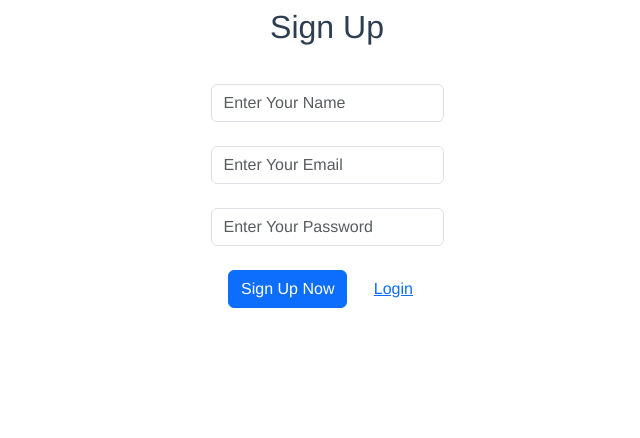
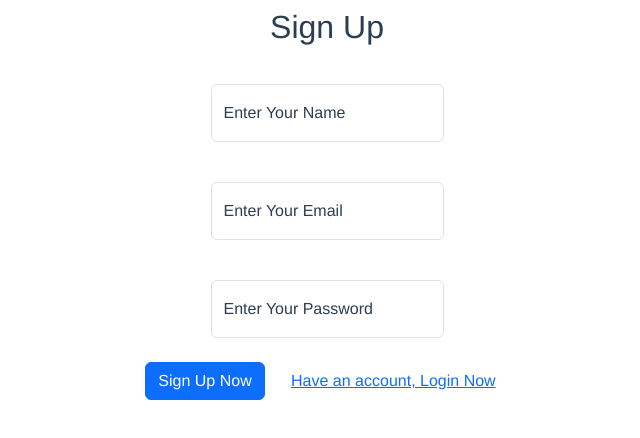
Before and after one commit to NoranLearner/vue_restaurant_system_two, a Vue app: page /sign-up in a window 1280 px wide. Shown: the top 438 px of the page, without its empty margins (313-953 px from the left). Built offline with nearby package versions, Linux system fonts and the light colour scheme.

Commit message:
Create MenuItem Component

```diff
--- a/src/components/login/Login.vue
+++ b/src/components/login/Login.vue
@@ -4,15 +4,26 @@
             <div class="row g-3 align-items-center">
                 <h1 class="text-center pt-2">Login</h1>
                 <div class="col-auto d-block mx-auto">
-                    <input type="email" class="form-control" placeholder="Enter Your Email" v-model="state.email">
-                    <span class="text-danger" v-if="v$.email.$error">{{ v$.email.$errors[0].$message }}</span>
+                    <!-- <input type="email" class="form-control" placeholder="Enter Your Email" v-model="state.email"> -->
+                    <!-- https://getbootstrap.com/docs/5.0/forms/floating-labels/ -->
+                    <div class="form-floating mb-3" :class="{ 'form-group--error': v$.email.$error }">
+                        <input type="email" class="form-control" id="floatingEmail" placeholder="Your Email Is..."
+                            v-model.trim="state.email">
+                        <label for="floatingEmail">Your Email Is...</label>
+                        <span class="text-danger" v-if="v$.email.$error">{{ v$.email.$errors[0].$message }}</span>
+                    </div>
                 </div>
             </div>
             <br />
             <div class="row g-3 align-items-center">
                 <div class="col-auto d-block mx-auto">
-                    <input type="password" class="form-control" placeholder="Enter Your Password" v-model="state.pass">
-                    <span class="text-danger" v-if="v$.pass.$error">{{ v$.pass.$errors[0].$message }}</span>
+                    <!-- <input type="password" class="form-control" placeholder="Enter Your Password" v-model="state.pass"> -->
+                    <div class="form-floating" :class="{ 'form-group--error': v$.pass.$error }">
+                        <input type="password" class="form-control" id="floatingPassword"
+                            placeholder="Your Password Is..." v-model="state.pass">
+                        <label for="floatingPassword">Your Password Is...</label>
+                        <span class="text-danger" v-if="v$.pass.$error">{{ v$.pass.$errors[0].$message }}</span>
+                    </div>
                 </div>
             </div>
             <br />
@@ -20,14 +31,24 @@
                 <div class="col-auto d-block mx-auto">
                     <button type="submit" class="btn btn-primary" @click="LoginNow()"> Login Now </button>
                     &nbsp;
-                    <button type="button" class="btn btn-link" @click="redirectTo({ val: 'signup' })"> SignUp </button>
+                    <button type="button" class="btn btn-link" @click="redirectTo({ val: 'signup' })"> SignUp
+                    </button>
+                </div>
+            </div>
+            <br />
+            <div class="row g-3 align-items-center">
+                <div class="col-auto d-block mx-auto alert alert-success" v-if="successMessage.length > 0">
+                    {{ successMessage }}
+                </div>
+                <div class="col-auto d-block mx-auto alert alert-danger" v-if="errorMessage.length > 0">
+                    {{ errorMessage }}
                 </div>
             </div>
         </form>
-        <br/>
+        <!-- <br />
         <div class="row g-3 align-items-center">
             {{ UserNotFoundError }}
-        </div>
+        </div> -->
     </div>
 </template>
 
@@ -48,26 +69,28 @@ export default {
             pass: "",
         });
         // Validations
-        const rules = computed(()=>{
-            return{
-                email: {required, email},
-                pass: {required, minLength: minLength(10)}
+        const rules = computed(() => {
+            return {
+                email: { required, email },
+                pass: { required, minLength: minLength(10) }
             }
         });
         // Write rules first
         const v$ = useValidate(rules, state);
-        return {state, v$};
+        return { state, v$ };
     },
     mounted() {
         let user = localStorage.getItem("user_info");
         if (user) {
             // Redirect to Home page
-            this.redirectTo({val: 'home'});
+            this.redirectTo({ val: 'home' });
         }
     },
     data() {
         return {
-            UserNotFoundError : '',
+            // UserNotFoundError: '',
+            successMessage: '',
+            errorMessage: '',
         }
     },
     methods: {
@@ -78,16 +101,25 @@ export default {
                 console.log('Form Validated Successfully');
                 let result = await axios.get(`http://localhost:3000/users?email=${this.state.email}&password=${this.state.pass}`);
                 console.log(result);
-                if (result.status==200 && result.data.length>0 ) {
+                if (result.status == 200 && result.data.length > 0) {
                     // Save user data in local storage
                     localStorage.setItem("user_info", JSON.stringify(result.data[0]));
+                    this.errorMessage = '';
+                    this.successMessage = 'Loading....';
                     // Redirect to Home page
-                    this.redirectTo({val: 'home'});
+                    setTimeout(() => {
+                        // redirect to home page
+                        this.redirectTo({ val: 'home' });
+                    }, 2000);
                 } else {
-                    this.UserNotFoundError = 'User Not Found';
+                    // this.UserNotFoundError = 'User Not Found';
+                    this.successMessage = '';
+                    this.errorMessage = 'User is invalid!';
                 }
             } else {
-                console.log('Form Validation Failed');
+                // console.log('Form Validation Failed');
+                this.successMessage = '';
+                this.errorMessage = 'You Must Enter Your Email and Password';
             }
         }
     },
--- a/src/components/signup/SignUp.vue
+++ b/src/components/signup/SignUp.vue
@@ -4,30 +4,56 @@
             <div class="row g-3 align-items-center">
                 <h1 class="text-center pt-2">Sign Up</h1>
                 <div class="col-auto d-block mx-auto">
-                    <input type="text" class="form-control" placeholder="Enter Your Name" v-model="name">
-                    <span class="text-danger" v-if="v$.name.$error">{{ v$.name.$errors[0].$message }}</span>
+                    <!-- <input type="text" class="form-control" placeholder="Enter Your Name" v-model="name"> -->
+                    <div class="form-floating mb-3" :class="{ 'form-group--error': v$.email.$error }">
+                        <input type="text" class="form-control" id="floatingEmail" placeholder="Enter Your Name"
+                            v-model.trim="name">
+                        <label for="floatingEmail">Enter Your Name</label>
+                        <span class="text-danger" v-if="v$.name.$error">{{ v$.name.$errors[0].$message }}</span>
+                    </div>
                 </div>
             </div>
             <br />
             <div class="row g-3 align-items-center">
                 <div class="col-auto d-block mx-auto">
-                    <input type="email" class="form-control" placeholder="Enter Your Email" v-model="email">
-                    <span class="error-feedback" v-if="v$.email.$error">{{ v$.email.$errors[0].$message }}</span>
+                    <!-- <input type="email" class="form-control" placeholder="Enter Your Email" v-model="email"> -->
+                    <div class="form-floating mb-3" :class="{ 'form-group--error': v$.email.$error }">
+                        <input type="email" class="form-control" id="floatingEmail" placeholder="Enter Your Email"
+                            v-model.trim="email">
+                        <label for="floatingEmail">Enter Your Email</label>
+                        <span class="error-feedback" v-if="v$.email.$error">{{ v$.email.$errors[0].$message }}</span>
+                    </div>
                 </div>
             </div>
             <br />
             <div class="row g-3 align-items-center">
                 <div class="col-auto d-block mx-auto">
-                    <input type="password" class="form-control" placeholder="Enter Your Password" v-model="pass">
-                    <span class="error-feedback" v-if="v$.pass.$error">{{ v$.pass.$errors[0].$message }}</span>
+                    <!-- <input type="password" class="form-control" placeholder="Enter Your Password" v-model="pass"> -->
+                    <div class="form-floating" :class="{ 'form-group--error': v$.pass.$error }">
+                        <input type="password" class="form-control" id="floatingPassword"
+                            placeholder="Enter Your Password" v-model.trim="pass">
+                        <label for="floatingPassword">Enter Your Password</label>
+                        <span class="error-feedback" v-if="v$.pass.$error">{{ v$.pass.$errors[0].$message }}</span>
+                    </div>
                 </div>
             </div>
             <br />
             <div class="row g-3 align-items-center">
                 <div class="col-auto d-block mx-auto">
-                    <button type="submit" class="btn btn-primary" @click="SignUpNow()"> Sign Up Now </button>
+                    <!-- <button type="submit" class="btn btn-primary" @click="SignUpNow()"> Sign Up Now </button> -->
+                    <button type="submit" class="btn btn-primary" @click="validateEmail()"> Sign Up Now </button>
                     &nbsp;
-                    <button type="button" class="btn btn-link" @click="redirectTo({ val: 'login' })"> Login </button>
+                    <button type="button" class="btn btn-link" @click="redirectTo({ val: 'login' })"> Have an account,
+                        Login Now </button>
+                </div>
+            </div>
+            <br />
+            <div class="row g-3 align-items-center">
+                <div class="col-auto d-block mx-auto alert alert-success" v-if="successMessage.length > 0">
+                    {{ successMessage }}
+                </div>
+                <div class="col-auto d-block mx-auto alert alert-danger" v-if="errorMessage.length > 0">
+                    {{ errorMessage }}
                 </div>
             </div>
         </form>
@@ -45,7 +71,7 @@ export default {
         let user = localStorage.getItem("user_info");
         if (user) {
             // Redirect to Home page
-            this.redirectTo({val: 'home'});
+            this.redirectTo({ val: 'home' });
         }
     },
     data() {
@@ -54,6 +80,9 @@ export default {
             name: "",
             email: "",
             pass: "",
+            successMessage: "",
+            errorMessage: "",
+            userEmailExists: '',
         }
     },
     validations() {
@@ -65,6 +94,20 @@ export default {
     },
     methods: {
         ...mapActions(['redirectTo']),
+        async validateEmail() {
+            let res = await axios.get(`http://localhost:3000/users?email=${this.email}`);
+            if (res.status == 200) {
+                this.userEmailExists = res.data;
+                if (this.userEmailExists.length != 1) {
+                    this.successMessage = "";
+                    this.errorMessage = "";
+                    this.signUpNow();
+                } else {
+                    this.successMessage = "";
+                    this.errorMessage = "This email already exists";
+                }
+            }
+        },
         async SignUpNow() {
             this.v$.$validate();
             if (!this.v$.$error) {
@@ -78,13 +121,23 @@ export default {
                     console.log('Added New User Successfully');
                     // Save user data in local storage
                     localStorage.setItem("user_info", JSON.stringify(result.data));
+                    this.errorMessage = '';
+                    this.successMessage = 'Loading ....';
                     // Redirect to Home page
-                    this.redirectTo({val: 'home'});
+                    setTimeout(() => {
+                        // redirect to home page
+                        this.redirectTo({ val: 'home' });
+                    }, 2000);
                 } else {
-                    console.log('Error on adding new user');
+                    // console.log('Error on adding new user');
+                    this.successMessage = '';
+                    this.errorMessage = 'Error on Adding New User';
+
                 }
             } else {
-                console.log('Form Validation Failed');
+                // console.log('Form Validation Failed');
+                this.successMessage = '';
+                this.errorMessage = 'You must fill in all fields';
             }
         }
     },
```
